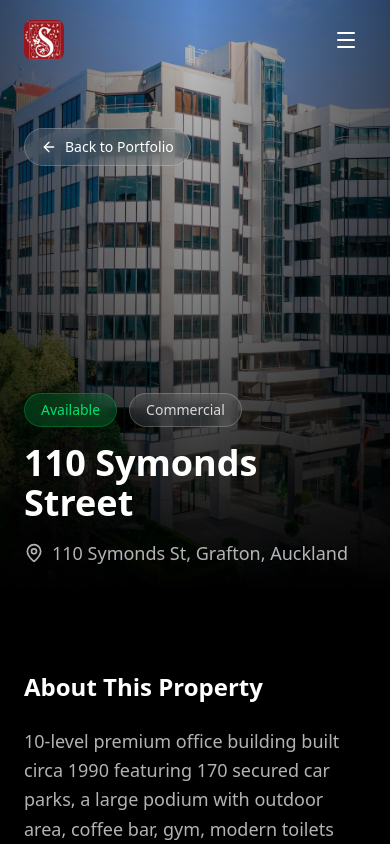
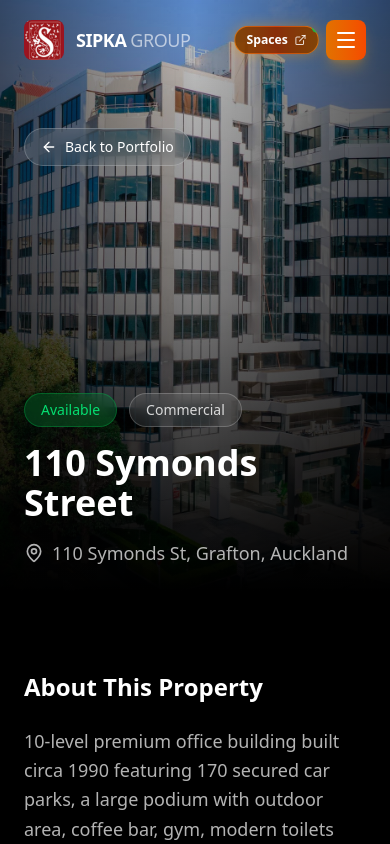
Before and after one commit to zoxknez/sipagroupweb, a Next.js app: page /portfolio/110-symonds-st in a window 390 px wide. Shown: the top 844 px of the page. Built offline with nearby package versions, Linux system fonts and the light colour scheme.

Commit message:
Hide navbar on scroll down, show on scroll up, golden hamburger menu

```diff
--- a/components/layout/Navbar.tsx
+++ b/components/layout/Navbar.tsx
@@ -18,20 +18,43 @@ const navLinks = [
 
 export function Navbar() {
   const [isScrolled, setIsScrolled] = useState(false);
+  const [isVisible, setIsVisible] = useState(true);
+  const [lastScrollY, setLastScrollY] = useState(0);
   const [isMobileMenuOpen, setIsMobileMenuOpen] = useState(false);
   const pathname = usePathname();
   const magnetRef = useRef<HTMLAnchorElement>(null);
   const [magnetPosition, setMagnetPosition] = useState({ x: 0, y: 0 });
 
-  // Handle scroll
+  // Handle scroll - hide on scroll down, show on scroll up
   useEffect(() => {
     const handleScroll = () => {
-      setIsScrolled(window.scrollY > 50);
+      const currentScrollY = window.scrollY;
+
+      setIsScrolled(currentScrollY > 50);
+
+      // Don't hide navbar if mobile menu is open
+      if (isMobileMenuOpen) {
+        setIsVisible(true);
+        return;
+      }
+
+      // Show navbar when at the top
+      if (currentScrollY < 50) {
+        setIsVisible(true);
+      } else if (currentScrollY > lastScrollY && currentScrollY > 100) {
+        // Scrolling down - hide navbar
+        setIsVisible(false);
+      } else if (currentScrollY < lastScrollY) {
+        // Scrolling up - show navbar
+        setIsVisible(true);
+      }
+
+      setLastScrollY(currentScrollY);
     };
 
-    window.addEventListener('scroll', handleScroll);
+    window.addEventListener('scroll', handleScroll, { passive: true });
     return () => window.removeEventListener('scroll', handleScroll);
-  }, []);
+  }, [lastScrollY, isMobileMenuOpen]);
 
   // Close mobile menu when clicking on links - handled in Link onClick
 
@@ -52,8 +75,8 @@ export function Navbar() {
     <>
       <motion.header
         initial={{ y: -100 }}
-        animate={{ y: 0 }}
-        transition={{ duration: 0.6, ease: [0.22, 1, 0.36, 1] }}
+        animate={{ y: isVisible ? 0 : -100 }}
+        transition={{ duration: 0.3, ease: [0.22, 1, 0.36, 1] }}
         className={cn(
           'fixed top-0 left-0 right-0 z-50 transition-all duration-500',
           isScrolled
@@ -79,11 +102,11 @@ export function Navbar() {
                   priority
                 />
               </motion.div>
-              <div className="hidden sm:block">
-                <span className="text-xl font-bold text-white tracking-tight">
+              <div>
+                <span className="text-lg sm:text-xl font-bold text-white tracking-tight">
                   SIPKA
                 </span>
-                <span className="text-xl font-light text-white/60 tracking-tight ml-1">
+                <span className="text-lg sm:text-xl font-light text-white/60 tracking-tight ml-1">
                   GROUP
                 </span>
               </div>
@@ -186,12 +209,44 @@ export function Navbar() {
               </motion.a>
             </div>
 
-            {/* Mobile Menu Button */}
-            <button
-              onClick={() => setIsMobileMenuOpen(!isMobileMenuOpen)}
-              className="md:hidden relative z-10 p-2 text-white"
-              aria-label="Toggle menu"
-            >
+            {/* Mobile Available Spaces + Menu Button */}
+            <div className="md:hidden flex items-center gap-2">
+              <motion.a
+                href={companyInfo.clientPortalUrl}
+                target="_blank"
+                rel="noopener noreferrer"
+                animate={{
+                  scale: [1, 1.05, 1],
+                  boxShadow: [
+                    '0 0 10px rgba(245, 158, 11, 0.3)',
+                    '0 0 20px rgba(245, 158, 11, 0.6)',
+                    '0 0 10px rgba(245, 158, 11, 0.3)'
+                  ]
+                }}
+                transition={{
+                  duration: 2,
+                  repeat: Infinity,
+                  ease: 'easeInOut'
+                }}
+                className="relative inline-flex items-center gap-1.5 px-3 py-1.5 rounded-full overflow-hidden text-xs"
+              >
+                <span className="absolute inset-0 bg-gradient-to-r from-amber-600 via-orange-600 to-amber-600 opacity-90" />
+                <span className="absolute inset-[1px] bg-black/40 rounded-full" />
+                {/* Pulse dot */}
+                <motion.span
+                  className="absolute -top-0.5 -right-0.5 w-2 h-2 bg-green-500 rounded-full"
+                  animate={{ scale: [1, 1.3, 1], opacity: [1, 0.7, 1] }}
+                  transition={{ duration: 1.5, repeat: Infinity }}
+                />
+                <span className="relative font-semibold text-white">Spaces</span>
+                <ExternalLink className="relative w-3 h-3 text-white/80" />
+              </motion.a>
+
+              <button
+                onClick={() => setIsMobileMenuOpen(!isMobileMenuOpen)}
+                className="relative z-10 p-2 rounded-lg bg-gradient-to-r from-amber-600 to-orange-600 text-white shadow-lg shadow-amber-500/30"
+                aria-label="Toggle menu"
+              >
               <AnimatePresence mode="wait">
                 {isMobileMenuOpen ? (
                   <motion.div
@@ -201,7 +256,7 @@ export function Navbar() {
                     exit={{ opacity: 0, rotate: 90 }}
                     transition={{ duration: 0.2 }}
                   >
-                    <X className="w-6 h-6" />
+                    <X className="w-6 h-6 text-white" />
                   </motion.div>
                 ) : (
                   <motion.div
@@ -211,11 +266,12 @@ export function Navbar() {
                     exit={{ opacity: 0, rotate: -90 }}
                     transition={{ duration: 0.2 }}
                   >
-                    <Menu className="w-6 h-6" />
+                    <Menu className="w-6 h-6 text-white" />
                   </motion.div>
                 )}
               </AnimatePresence>
-            </button>
+              </button>
+            </div>
           </div>
         </nav>
       </motion.header>
```
